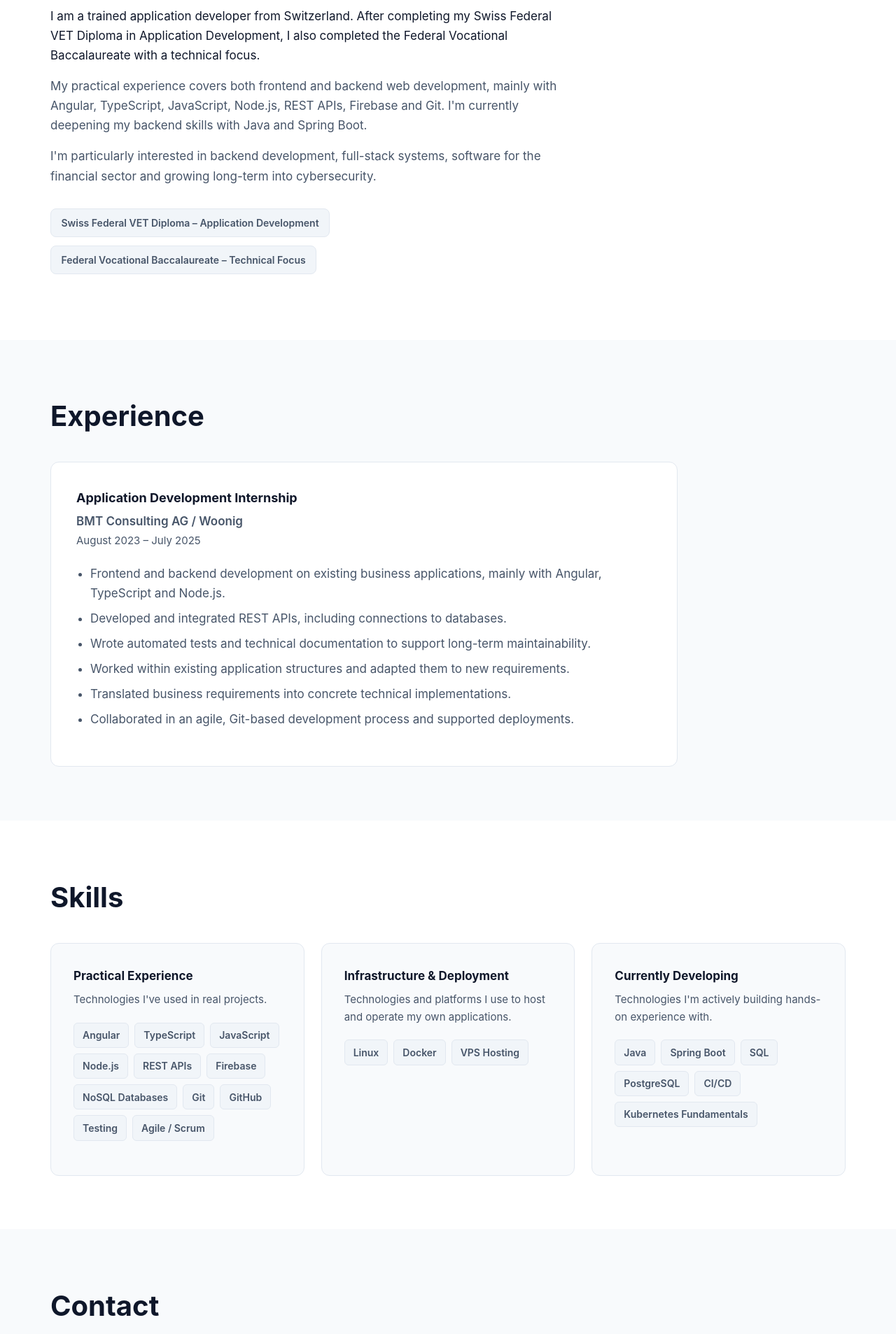
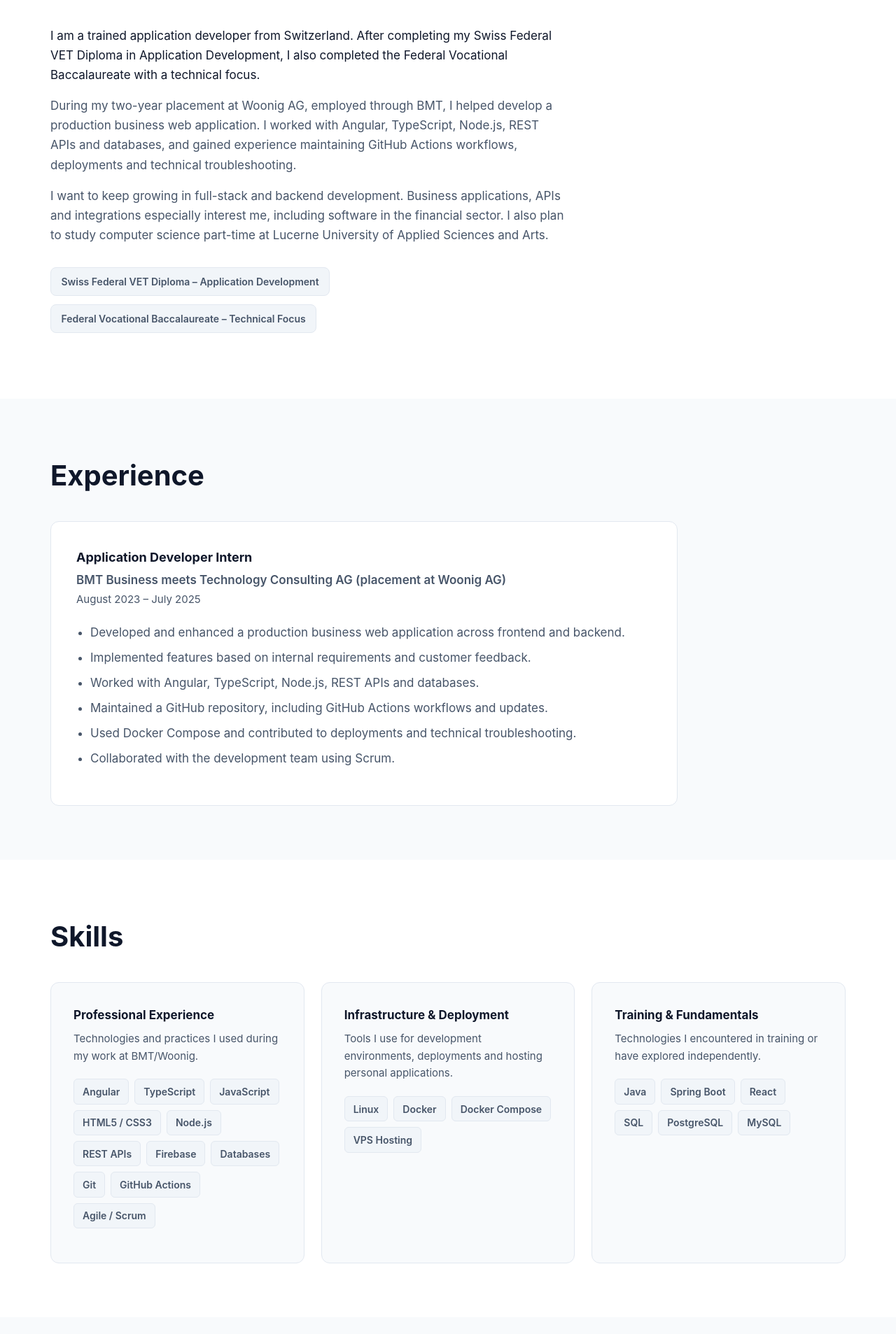
Before and after one commit to zSonntag/portfolio, an Angular app: page / in a window 1280 px wide. Shown: the part 833-2740 px from the top of the page at 70% size. Built offline with nearby package versions, Linux system fonts and the light colour scheme.

Commit message:
content: align German and English portfolio copy with junior developer CV

```diff
--- a/src/app/core/i18n/translations.ts
+++ b/src/app/core/i18n/translations.ts
@@ -79,9 +79,9 @@
 export const TRANSLATIONS: Record<Language, Translations> = {
   en: {
     seo: {
-      title: 'Conner Klee | Junior Software Developer',
+      title: 'Conner Klee | Junior Software Engineer',
       description:
-        'Portfolio of Conner Klee, a junior software developer from Switzerland with practical experience in Angular, TypeScript, Node.js and REST APIs.',
+        'Portfolio of Conner Klee, a Swiss-trained application developer with experience in Angular, TypeScript, Node.js, REST APIs and business web applications.',
       locale: 'en_US',
     },
     accessibility: {
@@ -97,11 +97,11 @@
       navLabel: 'Main navigation',
     },
     hero: {
-      role: 'Junior Software Developer',
+      role: 'Junior Software Engineer · Fullstack & Backend',
       headingIntro: "Hi, I'm",
       headingName: 'Conner Klee.',
       introduction:
-        'I build modern web applications with Angular and TypeScript and am currently strengthening my backend skills with Java and Spring Boot.',
+        'I have two years of practical experience developing business web applications across frontend and backend, mainly with Angular, TypeScript, Node.js and REST APIs.',
       experienceAction: 'View Experience',
       contactAction: 'Contact Me',
       githubLabel: 'GitHub',
@@ -112,63 +112,63 @@
       introduction:
         'I am a trained application developer from Switzerland. After completing my Swiss Federal VET Diploma in Application Development, I also completed the Federal Vocational Baccalaureate with a technical focus.',
       experience:
-        "My practical experience covers both frontend and backend web development, mainly with Angular, TypeScript, JavaScript, Node.js, REST APIs, Firebase and Git. I'm currently deepening my backend skills with Java and Spring Boot.",
+        "During my two-year placement at Woonig AG, employed through BMT, I helped develop a production business web application. I worked with Angular, TypeScript, Node.js, REST APIs and databases, and gained experience maintaining GitHub Actions workflows, deployments and technical troubleshooting.",
       interests:
-        "I'm particularly interested in backend development, full-stack systems, software for the financial sector and growing long-term into cybersecurity.",
+        "I want to keep growing in full-stack and backend development. Business applications, APIs and integrations especially interest me, including software in the financial sector. I also plan to study computer science part-time at Lucerne University of Applied Sciences and Arts.",
       credentialsLabel: 'Qualifications',
       diploma: 'Swiss Federal VET Diploma – Application Development',
       baccalaureate: 'Federal Vocational Baccalaureate – Technical Focus',
     },
     experience: {
       heading: 'Experience',
-      role: 'Application Development Internship',
-      company: 'BMT Consulting AG / Woonig',
+      role: 'Application Developer Intern',
+      company: 'BMT Business meets Technology Consulting AG (placement at Woonig AG)',
       period: 'August 2023 – July 2025',
       points: [
-        'Frontend and backend development on existing business applications, mainly with Angular, TypeScript and Node.js.',
-        'Developed and integrated REST APIs, including connections to databases.',
-        'Wrote automated tests and technical documentation to support long-term maintainability.',
-        'Worked within existing application structures and adapted them to new requirements.',
-        'Translated business requirements into concrete technical implementations.',
-        'Collaborated in an agile, Git-based development process and supported deployments.',
+        'Developed and enhanced a production business web application across frontend and backend.',
+        'Implemented features based on internal requirements and customer feedback.',
+        'Worked with Angular, TypeScript, Node.js, REST APIs and databases.',
+        'Maintained a GitHub repository, including GitHub Actions workflows and updates.',
+        'Used Docker Compose and contributed to deployments and technical troubleshooting.',
+        'Collaborated with the development team using Scrum.',
       ],
     },
     skills: {
       heading: 'Skills',
-      practicalHeading: 'Practical Experience',
-      practicalDescription: "Technologies I've used in real projects.",
+      practicalHeading: 'Professional Experience',
+      practicalDescription: "Technologies and practices I used during my work at BMT/Woonig.",
       practicalItems: [
         'Angular',
         'TypeScript',
         'JavaScript',
+        'HTML5 / CSS3',
         'Node.js',
         'REST APIs',
         'Firebase',
-        'NoSQL Databases',
+        'Databases',
         'Git',
-        'GitHub',
-        'Testing',
+        'GitHub Actions',
         'Agile / Scrum',
       ],
       infrastructureHeading: 'Infrastructure & Deployment',
       infrastructureDescription:
-        'Technologies and platforms I use to host and operate my own applications.',
-      infrastructureItems: ['Linux', 'Docker', 'VPS Hosting'],
-      learningHeading: 'Currently Developing',
-      learningDescription: "Technologies I'm actively building hands-on experience with.",
+        'Tools I use for development environments, deployments and hosting personal applications.',
+      infrastructureItems: ['Linux', 'Docker', 'Docker Compose', 'VPS Hosting'],
+      learningHeading: 'Training & Fundamentals',
+      learningDescription: "Technologies I encountered in training or have explored independently.",
       learningItems: [
         'Java',
         'Spring Boot',
+        'React',
         'SQL',
         'PostgreSQL',
-        'CI/CD',
-        'Kubernetes Fundamentals',
+        'MySQL',
       ],
     },
     contact: {
       heading: 'Contact',
       message:
-        "I'm currently looking for an entry-level opportunity in software development, preferably in a backend or full-stack environment. Regionally, I'm open to positions in Thurgau, St. Gallen, Winterthur and Zurich.",
+        "I am looking for a junior software engineering role, preferably in full-stack or backend development. I am interested in business applications and integrations, including financial software. I am open to opportunities in Thurgau, St. Gallen, Winterthur and Zurich.",
       githubLabel: 'GitHub',
       linkedinLabel: 'LinkedIn',
     },
@@ -187,9 +187,9 @@
   },
   de: {
     seo: {
-      title: 'Conner Klee | Junior Softwareentwickler',
+      title: 'Conner Klee | Junior Software Engineer',
       description:
-        'Portfolio von Conner Klee, Junior Softwareentwickler aus der Schweiz mit praktischer Erfahrung in Angular, TypeScript, Node.js und REST APIs.',
+        'Portfolio von Conner Klee, Informatiker EFZ Applikationsentwicklung mit Erfahrung in Angular, TypeScript, Node.js, REST-APIs und Business-Webanwendungen.',
       locale: 'de_CH',
     },
     accessibility: {
@@ -205,11 +205,11 @@
       navLabel: 'Hauptnavigation',
     },
     hero: {
-      role: 'Junior Softwareentwickler',
+      role: 'Junior Software Engineer · Fullstack & Backend',
       headingIntro: 'Hallo, ich bin',
       headingName: 'Conner Klee.',
       introduction:
-        'Ich entwickle moderne Webanwendungen mit Angular und TypeScript und erweitere aktuell meine Backend-Kenntnisse mit Java und Spring Boot.',
+        'Ich habe zwei Jahre praktische Erfahrung in der Entwicklung von Business-Webanwendungen im Frontend und Backend, vor allem mit Angular, TypeScript, Node.js und REST-Schnittstellen.',
       experienceAction: 'Berufserfahrung ansehen',
       contactAction: 'Kontakt aufnehmen',
       githubLabel: 'GitHub',
@@ -220,56 +220,56 @@
       introduction:
         'Ich bin ausgebildeter Applikationsentwickler aus der Schweiz. Nach meinem Abschluss als Informatiker EFZ mit Fachrichtung Applikationsentwicklung habe ich zusätzlich die technische Berufsmaturität abgeschlossen.',
       experience:
-        'Meine praktische Erfahrung umfasst Frontend- und Backend-Webentwicklung, vor allem mit Angular, TypeScript, JavaScript, Node.js, REST APIs, Firebase und Git. Aktuell erweitere ich meine Backend-Kenntnisse mit Java und Spring Boot.',
+        'Während meines zweijährigen Praxiseinsatzes bei der Woonig AG (angestellt bei BMT) habe ich an einer produktiv eingesetzten Business-Webanwendung mitentwickelt. Dabei arbeitete ich mit Angular, TypeScript, Node.js, REST-Schnittstellen und Datenbanken. Auch GitHub Actions, Deployments und technische Fehleranalyse gehörten zu meinen Aufgaben.',
       interests:
-        'Besonders interessieren mich Backend-Entwicklung, Full-Stack-Systeme, Software im Finanzumfeld sowie eine langfristige Entwicklung in Richtung Cybersecurity.',
+        'Ich möchte mich vor allem in der Fullstack- und Backend-Entwicklung weiterentwickeln. Business-Anwendungen, Schnittstellen und Integrationen finde ich besonders interessant, auch im Finanzumfeld. Perspektivisch plane ich ein berufsbegleitendes Informatikstudium an der Hochschule Luzern.',
       credentialsLabel: 'Qualifikationen',
       diploma: 'Informatiker EFZ – Applikationsentwicklung',
       baccalaureate: 'Berufsmaturität – technische Ausrichtung',
     },
     experience: {
       heading: 'Erfahrung',
-      role: 'Praktikum Applikationsentwicklung',
-      company: 'BMT Consulting AG / Woonig',
+      role: 'Praktikant Applikationsentwicklung',
+      company: 'BMT Business meets Technology Consulting AG (Einsatz bei Woonig AG)',
       period: 'August 2023 – Juli 2025',
       points: [
-        'Frontend- und Backend-Entwicklung an bestehenden Business-Anwendungen, hauptsächlich mit Angular, TypeScript und Node.js.',
-        'Entwicklung und Integration von REST APIs sowie Anbindung an Datenbanken.',
-        'Erstellung automatisierter Tests und technischer Dokumentation zur langfristigen Wartbarkeit.',
-        'Arbeiten innerhalb bestehender Applikationsstrukturen und deren Anpassung an neue Anforderungen.',
-        'Übersetzen fachlicher Anforderungen in konkrete technische Umsetzungen.',
-        'Zusammenarbeit in einem agilen, Git-basierten Entwicklungsprozess sowie Unterstützung bei Deployments.',
+        'Entwicklung und Weiterentwicklung einer produktiv eingesetzten Business-Webanwendung im Frontend und Backend.',
+        'Umsetzung neuer Funktionen anhand interner und kundenseitiger Anforderungen.',
+        'Arbeit mit Angular, TypeScript, Node.js, REST-Schnittstellen und Datenbanken.',
+        'Pflege eines GitHub-Repositories inklusive GitHub-Actions-Workflows und Updates.',
+        'Einsatz von Docker Compose sowie Mitarbeit bei Deployments und technischer Fehleranalyse.',
+        'Zusammenarbeit im Scrum-Team.',
       ],
     },
     skills: {
       heading: 'Kenntnisse',
-      practicalHeading: 'Praktische Erfahrung',
-      practicalDescription: 'Technologien, die ich bereits in echten Projekten eingesetzt habe.',
+      practicalHeading: 'Berufspraxis',
+      practicalDescription: 'Technologien und Arbeitsweisen aus meinem Praxiseinsatz bei BMT/Woonig.',
       practicalItems: [
         'Angular',
         'TypeScript',
         'JavaScript',
+        'HTML5 / CSS3',
         'Node.js',
-        'REST APIs',
+        'REST-APIs',
         'Firebase',
-        'NoSQL-Datenbanken',
+        'Datenbanken',
         'Git',
-        'GitHub',
-        'Testing',
-        'Agile Arbeitsweisen / Scrum',
+        'GitHub Actions',
+        'Scrum',
       ],
       infrastructureHeading: 'Infrastruktur & Deployment',
       infrastructureDescription:
-        'Technologien und Plattformen, die ich für das selbstständige Hosting und den Betrieb eigener Anwendungen einsetze.',
-      infrastructureItems: ['Linux', 'Docker', 'VPS-Hosting'],
-      learningHeading: 'Derzeit in Vertiefung',
-      learningDescription: 'Technologien, in denen ich aktuell praktische Erfahrung aufbaue.',
-      learningItems: ['Java', 'Spring Boot', 'SQL', 'PostgreSQL', 'CI/CD', 'Kubernetes-Grundlagen'],
+        'Werkzeuge für Entwicklungsumgebungen, Deployments und das Hosting eigener Anwendungen.',
+      infrastructureItems: ['Linux', 'Docker', 'Docker Compose', 'VPS-Hosting'],
+      learningHeading: 'Ausbildung & Grundlagen',
+      learningDescription: 'Technologien aus meiner Ausbildung und eigenen Lernprojekten.',
+      learningItems: ['Java', 'Spring Boot', 'React', 'SQL', 'PostgreSQL', 'MySQL'],
     },
     contact: {
       heading: 'Kontakt',
       message:
-        'Ich suche aktuell eine Einstiegsmöglichkeit in der Softwareentwicklung, bevorzugt im Backend- oder Full-Stack-Umfeld. Regional bin ich für Stellen im Thurgau, in St. Gallen, Winterthur und Zürich offen.',
+        'Ich suche eine Einstiegsposition als Junior Software Engineer, bevorzugt in der Fullstack- oder Backend-Entwicklung. Besonders interessieren mich Business-Anwendungen und Integrationen, auch im Finanzumfeld. Regional bin ich für Stellen im Thurgau, in St. Gallen, Winterthur und Zürich offen.',
       githubLabel: 'GitHub',
       linkedinLabel: 'LinkedIn',
     },
```
